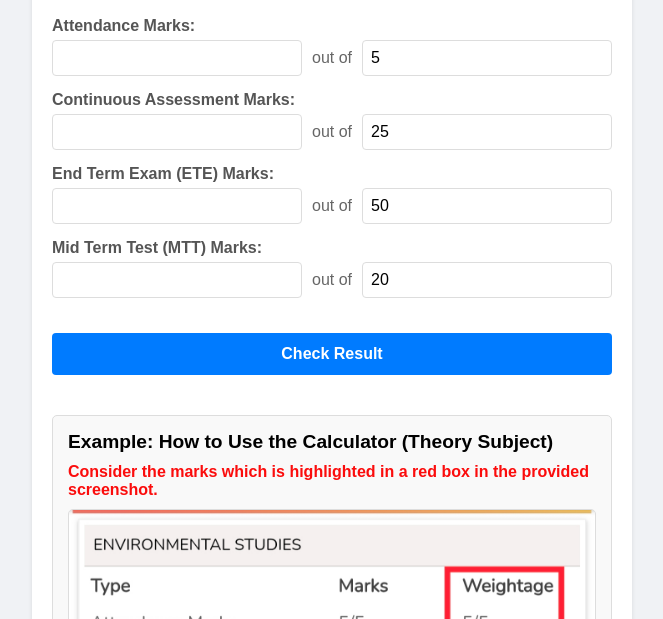
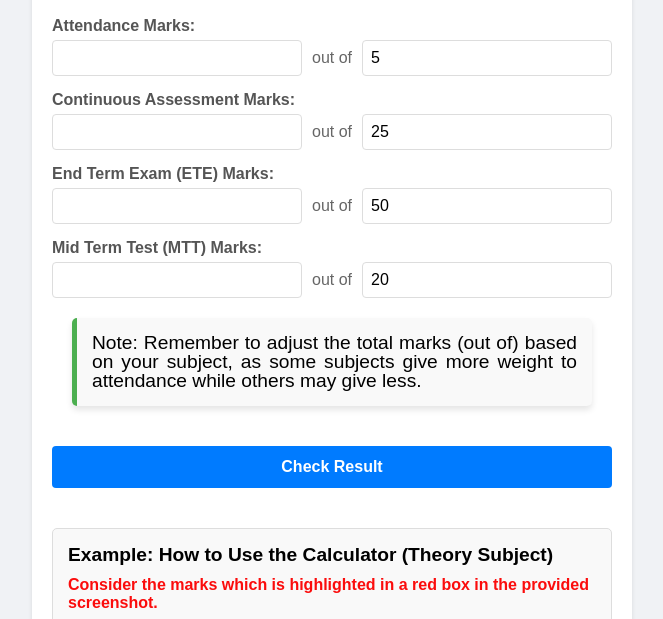
Before and after one commit to Rav790/PassFail, a plain HTML site: page index.html in a window 1280 px wide. Shown: the part 139-758 px from the top of the page, without its empty margins (308-971 px from the left). Drawn offline with Linux system fonts and the light colour scheme.

Commit message:
Update index.html
added notes

```diff
--- a/index.html
+++ b/index.html
@@ -292,6 +292,21 @@
                 </div>
             </div>
 
+            <p style="
+        font-family: Arial, sans-serif;
+        font-size: 1.2em;
+        color: #000000;
+        line-height: 1;
+        text-align: justify;
+        padding: 15px;
+        margin: 20px;
+        border-left: 5px solid #4CAF50;
+        background-color: #f9f9f9;
+        box-shadow: 0 4px 6px rgba(0, 0, 0, 0.1);
+        border-radius: 5px;">
+        Note: Remember to adjust the total marks (out of) based on your subject, as some subjects give more weight to attendance while others may give less.
+    </p>
+
 
 
             <button type="button" class="check-button" id="checkResult">Check Result</button>
```
